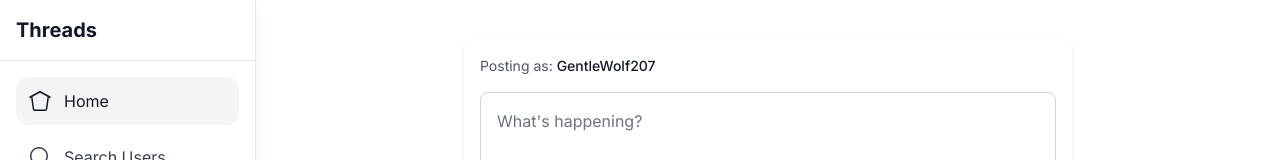
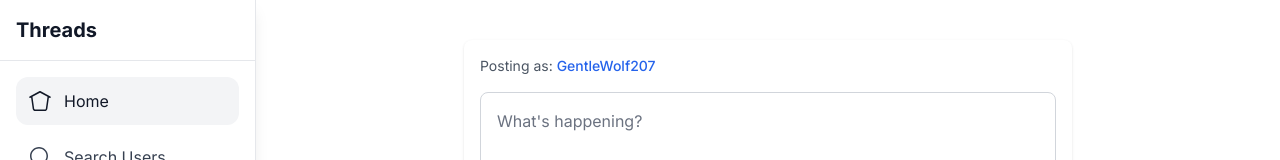
Before and after one commit to nolen22/twitdupe, a Next.js app: page / in a window 1280 px wide. Shown: the top 160 px of the page. Built offline with nearby package versions, Linux system fonts and the light colour scheme; no server answers; the database is empty.

Commit message:
style: update username color to blue for better visibility

```diff
--- a/src/app/components/Thread.tsx
+++ b/src/app/components/Thread.tsx
@@ -71,7 +71,7 @@
           {showReplyForm && (
             <div className="mt-4">
               <div className="mb-2">
-                <p className="text-sm text-gray-600">Replying as: <span className="font-medium text-gray-900">{replyUsername}</span></p>
+                <p className="text-sm text-gray-600">Replying as: <span className="font-medium text-blue-600">{replyUsername}</span></p>
               </div>
               <ThreadForm onThreadCreated={handleReply} username={replyUsername} />
             </div>
--- a/src/app/page.tsx
+++ b/src/app/page.tsx
@@ -39,7 +39,7 @@
       <div className="w-full max-w-2xl space-y-4">
         <div className="bg-white rounded-lg shadow p-4">
           <div className="mb-4">
-            <p className="text-sm text-gray-600">Posting as: <span className="font-medium text-gray-900">{username}</span></p>
+            <p className="text-sm text-gray-600">Posting as: <span className="font-medium text-blue-600">{username}</span></p>
           </div>
           <ThreadForm onThreadCreated={handleNewThread} username={username} />
         </div>
```
